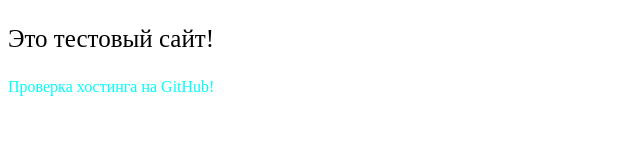
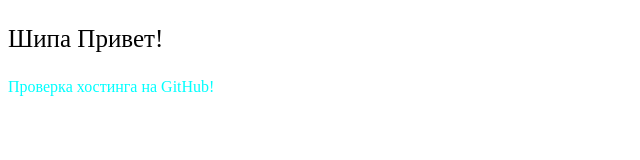
Before and after one commit to LightningSource/test, a plain HTML site: page index.html in a window 1280 px wide. Shown: the whole page, without its empty margins (0-640 px from the left). Drawn offline with Linux system fonts and the light colour scheme.

Commit message:
Update index.html

```diff
--- a/index.html
+++ b/index.html
@@ -6,7 +6,7 @@
     <link rel="stylesheet" href="style.css" type="text/css">
 </head>
 <body>
-<p class="first">Это тестовый сайт!</p>
+<p class="first">Шипа Привет!</p>
 <p class="second">Проверка хостинга на GitHub!</p>
 </body>
 </html>
```
